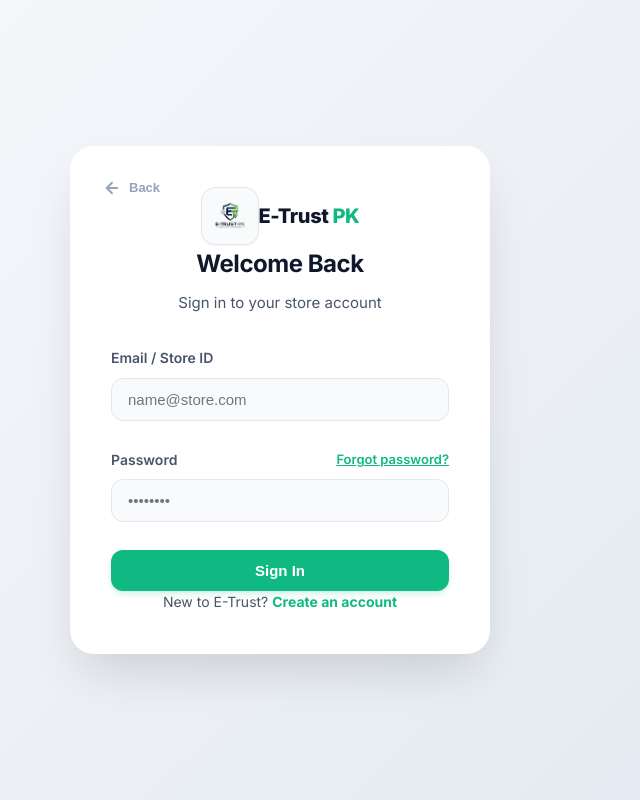
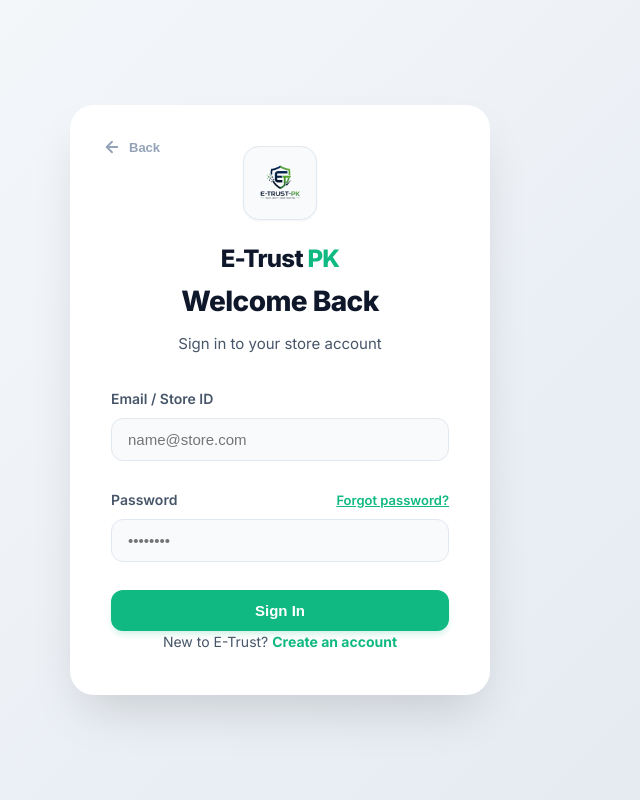
Before and after one commit to Faakhir030Memon/E-Track-Pk, a React (Vite) app in the folder e-trust-dashboard/: page /login in a window 1280 px wide. Shown: the whole page, without its empty margins (360-1000 px from the left). Built offline with nearby package versions, Linux system fonts and the light colour scheme.

Commit message:
feat: implement login page with 2FA verification support

```diff
--- a/e-trust-dashboard/src/pages/Login.jsx
+++ b/e-trust-dashboard/src/pages/Login.jsx
@@ -47,16 +47,16 @@
         </button>
 
         <div className="flex-col items-center mb-8">
-          <div className="flex items-center gap-3 mb-6">
-            <div style={{ background: 'var(--bg-main)', padding: '10px', borderRadius: '14px', display: 'flex', alignItems: 'center', justifyContent: 'center', border: '1px solid var(--border)', boxShadow: 'var(--shadow-sm)' }}>
-              <img src="/logo.png" alt="E-Trust" style={{ height: '36px', objectFit: 'contain' }} />
+          <div className="flex-col items-center gap-2 mb-6">
+            <div style={{ background: 'var(--bg-main)', padding: '12px', borderRadius: '16px', display: 'flex', alignItems: 'center', justifyContent: 'center', border: '1px solid var(--border)', boxShadow: 'var(--shadow-sm)', marginBottom: '0.75rem' }}>
+              <img src="/logo.png" alt="E-Trust" style={{ height: '48px', objectFit: 'contain' }} />
             </div>
-            <h2 style={{ margin: 0, fontSize: '1.25rem', fontWeight: 800, letterSpacing: '-0.02em' }}>
+            <h2 style={{ margin: 0, fontSize: '1.5rem', fontWeight: 800, letterSpacing: '-0.03em', textAlign: 'center' }}>
               E-Trust <span style={{ color: 'var(--brand-primary)' }}>PK</span>
             </h2>
           </div>
-          <h1 style={{ fontSize: '1.5rem', fontWeight: 700, marginBottom: '0.5rem', letterSpacing: '-0.02em' }}>Welcome Back</h1>
-          <p style={{ color: 'var(--text-secondary)', fontSize: '0.9375rem' }}>Sign in to your store account</p>
+          <h1 style={{ fontSize: '1.75rem', fontWeight: 800, marginBottom: '0.5rem', letterSpacing: '-0.02em', textAlign: 'center' }}>Welcome Back</h1>
+          <p style={{ color: 'var(--text-secondary)', fontSize: '0.9375rem', textAlign: 'center' }}>Sign in to your store account</p>
         </div>
 
         {error && (
```
